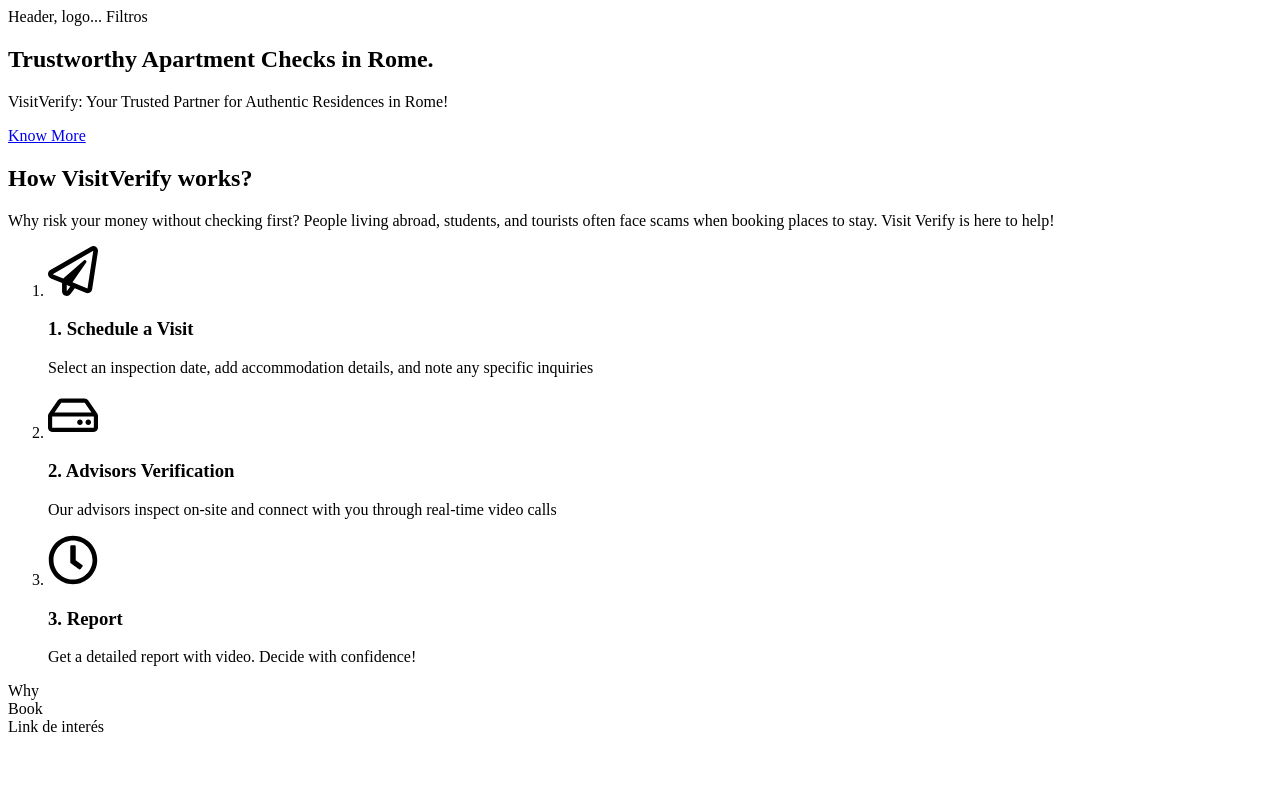
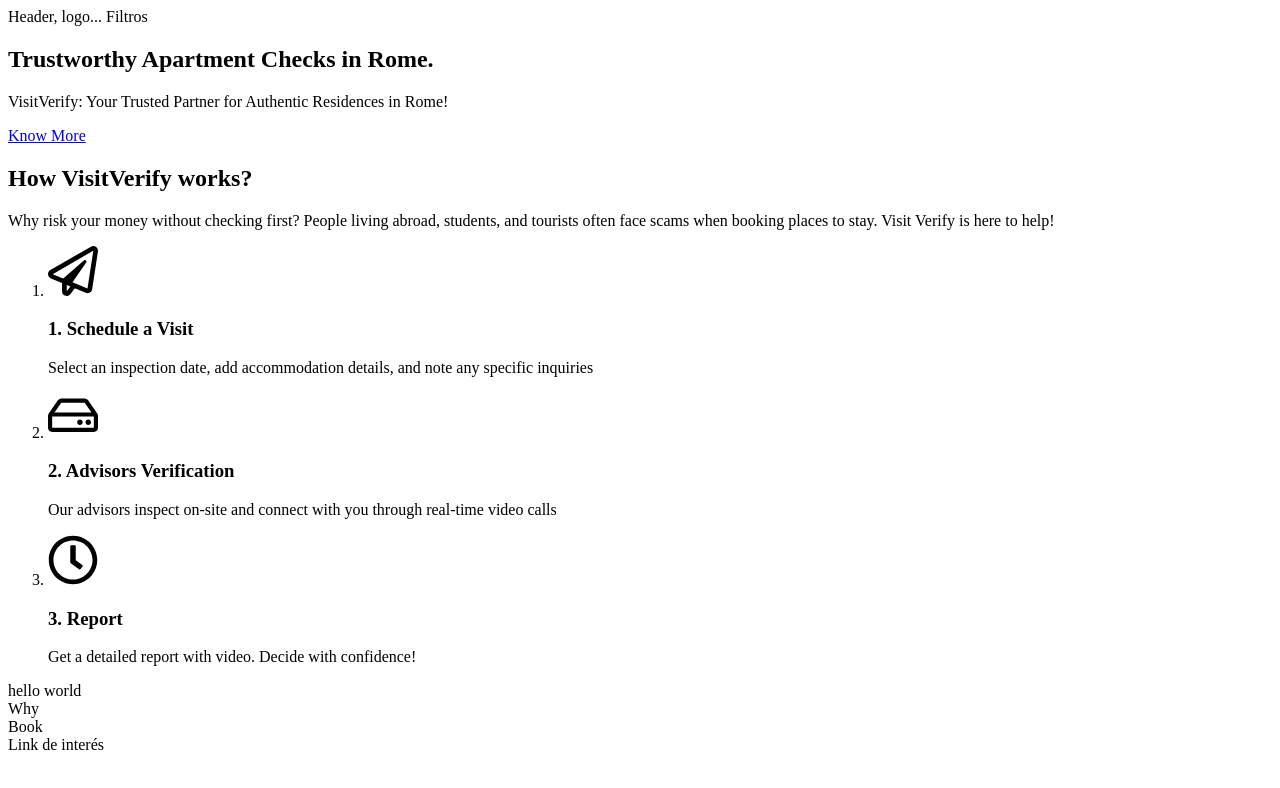
Before and after one commit to PolGubau/visit-verify, a plain HTML site: page index.html in a window 1280 px wide. Drawn offline with Linux system fonts and the light colour scheme.

Commit message:
anadido hello world

```diff
--- a/index.html
+++ b/index.html
@@ -78,7 +78,7 @@
 
     </section>
 
-
+<DIV>hello world</DIV>
 
     <section id="section-why">Why</section>
     <section>Book</section>
```
